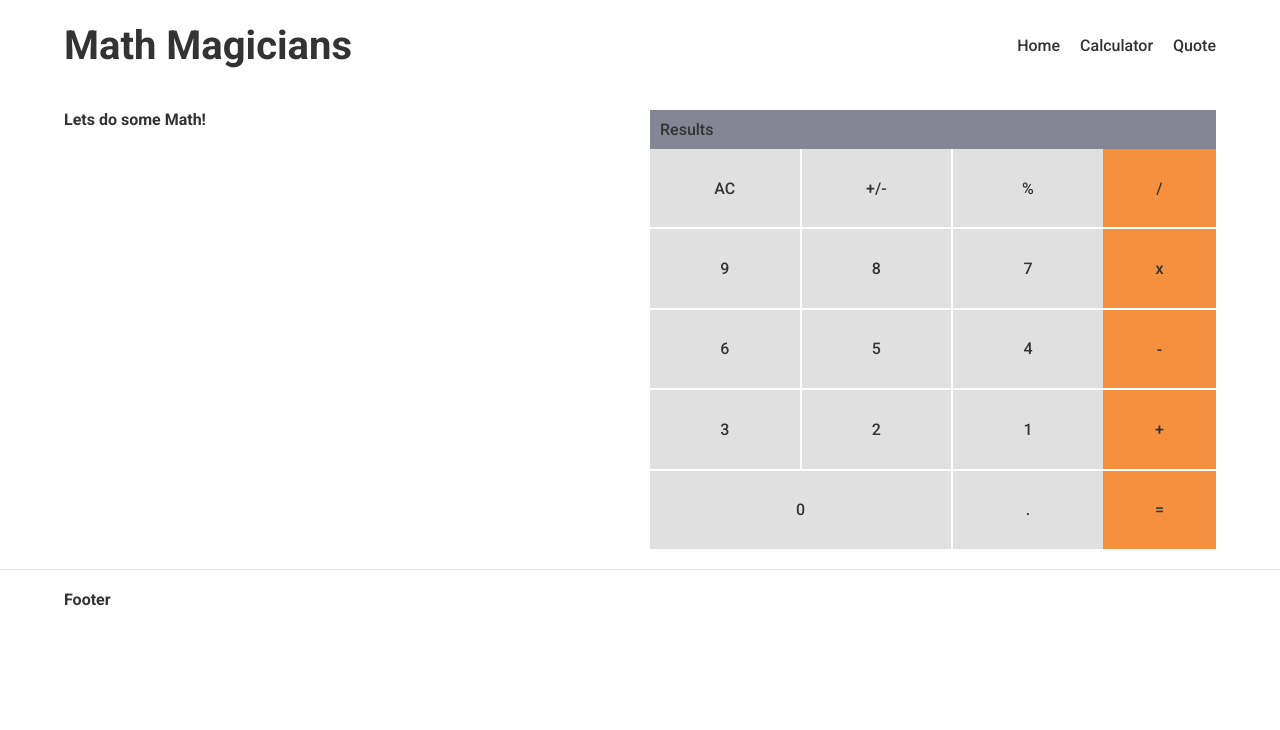
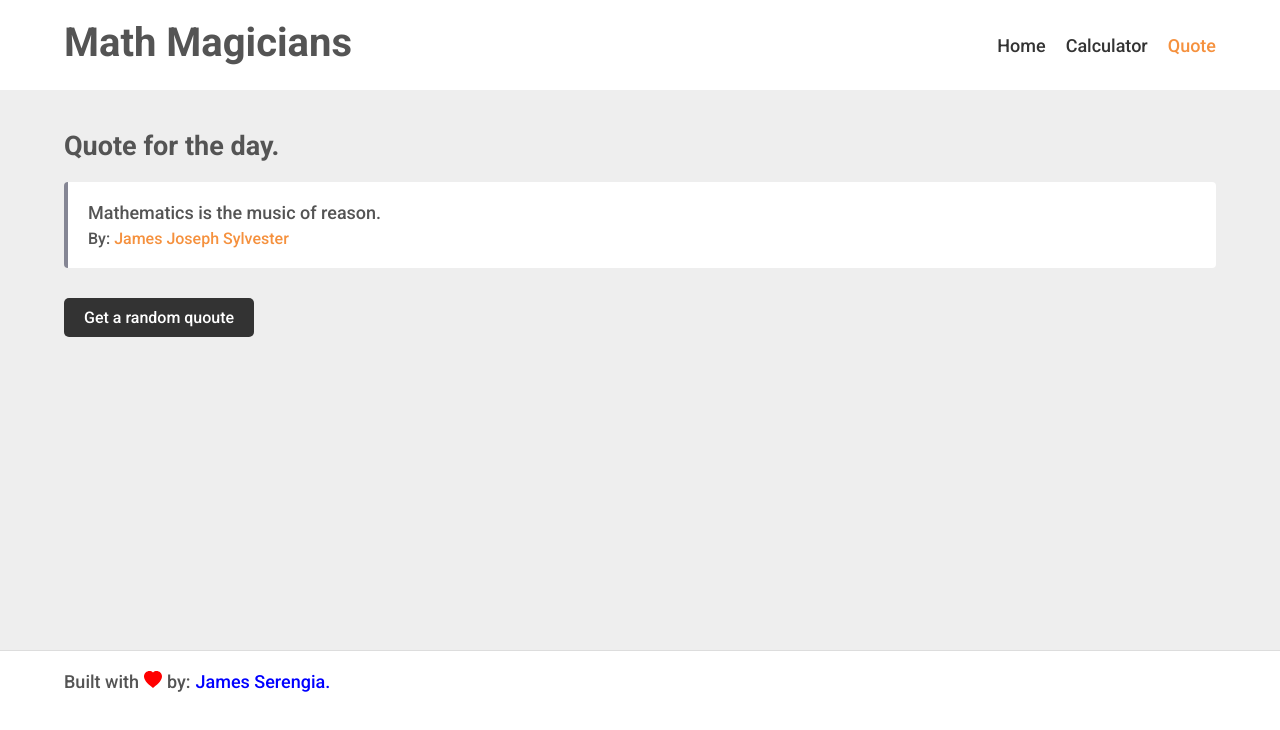
Before and after one commit to serengia/math-magician-project--react, a React (Create React App) app: page /quote in a window 1280 px wide. Shown: the top 730 px of the page. Built offline with nearby package versions, Linux system fonts and the light colour scheme.

Commit message:
Implemented routing and styling

```diff
--- a/package.json
+++ b/package.json
@@ -8,6 +8,8 @@
     "@testing-library/user-event": "^13.5.0",
     "react": "^18.2.0",
     "react-dom": "^18.2.0",
+    "react-icons": "^4.7.1",
+    "react-router-dom": "^6.8.1",
     "react-scripts": "5.0.1",
     "sass": "^1.58.1",
     "web-vitals": "^2.1.4"
--- a/src/App.js
+++ b/src/App.js
@@ -1,27 +1,21 @@
-import Calculator from "./components/Calculator";
+import { Route, Routes } from "react-router-dom";
+import Footer from "./components/Footer";
 import Header from "./components/Header";
+import CalculatorPage from "./pages/CalculatorPage";
+import HomePage from "./pages/HomePage";
+import QuotePage from "./pages/QuotePage";
 
 function App() {
   return (
-    <div className="App">
-      <header>
-        <Header />
-      </header>
-      <div className="main">
-        <div className="calculator-page row">
-          <div className="text-container">
-            <h4>Lets do some Math!</h4>
-          </div>
-          <Calculator />
-        </div>
-      </div>
-
-      <footer className="footer">
-        <div className="footer-container row">
-          <h4>Footer</h4>
-        </div>
-      </footer>
-    </div>
+    <>
+      <Header />
+      <Routes>
+        <Route path="/" element={<HomePage />} />
+        <Route path="/calculator" element={<CalculatorPage />} />
+        <Route path="/quote" element={<QuotePage />} />
+      </Routes>
+      <Footer />
+    </>
   );
 }
 
--- /dev/null
+++ b/src/components/Footer.js
@@ -0,0 +1,25 @@
+// eslint-disable-next-line import/no-extraneous-dependencies
+import { BsFillHeartFill } from "react-icons/bs";
+
+function Footer() {
+  return (
+    <footer className="footer">
+      <div className="footer-container row">
+        <p className="text">
+          Built with
+          <BsFillHeartFill className="heart-icon" />
+          by:
+          <a
+            href="https://github.com/serengia"
+            target="_blank"
+            rel="noreferrer"
+          >
+            James Serengia.
+          </a>
+        </p>
+      </div>
+    </footer>
+  );
+}
+
+export default Footer;
--- a/src/components/Header.js
+++ b/src/components/Header.js
@@ -1,17 +1,41 @@
 import React from "react";
+import { NavLink } from "react-router-dom";
 
 function Header() {
   return (
+    <header className="header">
       <div className="header-container row">
         <h1 className="header-title">Math Magicians</h1>
         <nav className="nav">
           <ul className="list">
-          <li className="list-item">Home</li>
-          <li className="list-item">Calculator</li>
-          <li className="list-item">Quote</li>
+            <li className="list-item">
+              <NavLink
+                className={(link) => (link.isActive ? "link active" : "link")}
+                to="/"
+              >
+                Home
+              </NavLink>
+            </li>
+            <li className="list-item">
+              <NavLink
+                className={(link) => (link.isActive ? "link active" : "link")}
+                to="/calculator"
+              >
+                Calculator
+              </NavLink>
+            </li>
+            <li className="list-item">
+              <NavLink
+                className={(link) => (link.isActive ? "link active" : "link")}
+                to="/quote"
+              >
+                Quote
+              </NavLink>
+            </li>
           </ul>
         </nav>
       </div>
+    </header>
   );
 }
 
--- /dev/null
+++ b/src/components/Quote.js
@@ -0,0 +1,18 @@
+import React from "react";
+
+function Quote({ quoteObj }) {
+  const { quote, by, bgColor } = quoteObj;
+  return (
+    <div
+      className="math-quote"
+      style={{ backgroundColor: bgColor ? bgColor : "#fff" }}
+    >
+      <p className="quote-text">{quote}</p>
+      <span className="by">
+        By: <span className="name">{by}</span>{" "}
+      </span>
+    </div>
+  );
+}
+
+export default Quote;
--- a/src/index.js
+++ b/src/index.js
@@ -1,13 +1,17 @@
 import React from "react";
 import ReactDOM from "react-dom/client";
+import { BrowserRouter } from "react-router-dom";
+
+import App from "./App";
 import "./index.scss";
-import App from "./App";
 import reportWebVitals from "./reportWebVitals";
 
 const root = ReactDOM.createRoot(document.getElementById("root"));
 root.render(
   <React.StrictMode>
-    <App />
+    <BrowserRouter>
+      <App />
+    </BrowserRouter>
   </React.StrictMode>
 );
 
--- a/src/index.scss
+++ b/src/index.scss
@@ -13,10 +13,20 @@ html {
 }
 
 body {
-  font-size: 1.6rem;
+  font-size: 1.8rem;
   font-family: "Roboto", sans-serif;
-  color: #333;
-  font-weight: 500;
+  color: #545454;
+  font-weight: 400;
+}
+
+h1,
+h2,
+h3 {
+  margin-bottom: 0.6rem;
+}
+
+p {
+  margin-bottom: 4px;
 }
 
 header {
@@ -34,6 +44,27 @@ header {
         display: flex;
         gap: 2rem;
         align-items: center;
+
+        .list-item {
+          .link {
+            text-decoration: none;
+            transition: all 0.2s;
+
+            &:link,
+            &:visited {
+              color: #333;
+            }
+
+            &:hover,
+            &:active {
+              color: #f5913e;
+            }
+
+            &.active {
+              color: #f5913e;
+            }
+          }
+        }
 
         @media (max-width: 550px) {
           gap: 1rem;
@@ -57,12 +88,23 @@ header {
   margin: 0 auto;
 }
 
-.calculator-page {
-  display: flex;
-  gap: 2rem;
+.page-home {
+  padding: 4rem 0;
+  min-height: 70vh;
 
-  .text-container {
-    flex: 1;
+  .home-container {
+    h2 {
+      border-bottom: #f5913e solid 2px;
+      padding-bottom: 0.5rem;
+      margin-bottom: 1rem;
+    }
+
+    p {
+      font-size: 2rem;
+      margin-bottom: 3rem;
+      font-weight: 400;
+    }
+  }
 }
 
 .calculator {
@@ -113,11 +155,101 @@ header {
     }
   }
 }
+
+.page-calculator {
+  padding: 4rem 0;
+  min-height: 70vh;
+
+  .calculator-page-container {
+    display: flex;
+    gap: 2rem;
+
+    .description-wrapper {
+      flex: 1;
+      display: flex;
+      flex-direction: column;
+      gap: 10rem;
+    }
+
+    .calculator {
+      flex: 1;
+    }
+  }
+}
+
+.page-quote {
+  padding: 4rem 0;
+  min-height: 70vh;
+  background-color: #eee;
+
+  .random-quote-btn {
+    cursor: pointer;
+    border: none;
+    background-color: #333;
+    color: #fff;
+    padding: 1rem 2rem;
+    border-radius: 5px;
+    font-family: inherit;
+    font-size: 1.6rem;
+    margin-top: 1rem;
+  }
+}
+
+.math-quote {
+  border-left: solid 4px #858694;
+  padding: 2rem;
+  border-radius: 4px;
+  margin: 2rem 0;
+
+  .by {
+    font-size: 1.6rem;
+
+    .name {
+      color: #f5913e;
+    }
+  }
 }
 
 .footer {
   border-top: 1px solid #ddd;
   padding-top: 2rem;
+
+  .text {
+    display: flex;
+    flex-wrap: wrap;
+    gap: 0.5rem;
+
+    .heart-icon {
+      color: red;
+    }
+  }
+
+  a {
+    &:link,
+    &:visited {
+      color: blue;
+      text-decoration: none;
+    }
+
+    &:hover,
+    &:active {
+      color: #f5913e;
+    }
+  }
+}
+
+@media (max-width: 800px) {
+  .page-calculator {
+    padding: 4rem 0;
+
+    .calculator-page-container {
+      flex-direction: column;
+
+      .description-wrapper {
+        gap: 1rem;
+      }
+    }
+  }
 }
 
 @media (max-width: 800px) {
--- /dev/null
+++ b/src/pages/CalculatorPage.js
@@ -0,0 +1,26 @@
+import React from "react";
+import Calculator from "../components/Calculator";
+import Quote from "../components/Quote";
+import quotes from "../quotes";
+
+const getQuote = () => quotes[Math.floor(Math.random() * quotes.length)];
+const randomQuote = getQuote();
+randomQuote.bgColor = "#eee";
+
+function CalculatorPage() {
+  return (
+    <main className="page-calculator">
+      <div className="row">
+        <div className="calculator-page-container">
+          <div className="description-wrapper">
+            <h2>Let&apos;s do some math!</h2>
+            <Quote quoteObj={randomQuote} />
+          </div>
+          <Calculator />
+        </div>
+      </div>
+    </main>
+  );
+}
+
+export default CalculatorPage;
--- /dev/null
+++ b/src/pages/HomePage.js
@@ -0,0 +1,29 @@
+import React from "react";
+
+function HomePage() {
+  return (
+    <main className="page-home">
+      <div className="row">
+        <div className="home-container">
+          <h2>Welcome to our world!</h2>
+          <p>
+            Mathematics is a fascinating and complex subject that has inspired
+            countless quotes over the years. From famous mathematicians to
+            philosophers, writers, and even musicians, many have recognized the
+            beauty and importance of mathematics.
+          </p>
+          <p>
+            One well-known quote about mathematics comes from the famous
+            physicist Albert Einstein, who once said, &ldquo;Pure mathematics
+            is, in its way, the poetry of logical ideas.&rdquo; This quote
+            captures the essence of mathematics as a creative and abstract
+            pursuit, which involves using logic and reasoning to develop new
+            insights and ideas.
+          </p>
+        </div>
+      </div>
+    </main>
+  );
+}
+
+export default HomePage;
--- /dev/null
+++ b/src/pages/QuotePage.js
@@ -0,0 +1,33 @@
+import React, { useState } from "react";
+import Quote from "../components/Quote";
+import quotes from "../quotes";
+
+const getQuote = () => quotes[Math.floor(Math.random() * quotes.length)];
+
+function QuotePage() {
+  const [quoteObj, setQuote] = useState(getQuote());
+
+  const randomQuoteHandler = () => {
+    setQuote(getQuote());
+  };
+
+  return (
+    <main className="page-quote">
+      <div className="row">
+        <div className="quote-page-container">
+          <h2>Quote for the day.</h2>
+          <Quote quoteObj={quoteObj} />
+        </div>
+        <button
+          type="button"
+          className="random-quote-btn"
+          onClick={randomQuoteHandler}
+        >
+          Get a random quoute
+        </button>
+      </div>
+    </main>
+  );
+}
+
+export default QuotePage;
--- /dev/null
+++ b/src/quotes.js
@@ -0,0 +1,115 @@
+const quotes = [
+  {
+    quote: "God forever geometrizes.",
+    by: "Plato",
+  },
+  {
+    quote: "Wherever there is number, there is beauty.",
+    by: "Proclus",
+  },
+  {
+    quote: "The book of nature is written in the language of mathematics.",
+    by: "Galileo",
+  },
+  {
+    quote: "Mathematics is the Queen of the Sciences.",
+    by: "Carl Friedrich Gauss",
+  },
+  {
+    quote:
+      "But of all the sciences cultivated by mankind, none are more useful than mathematics, to call forth a spirit of enterprise and enquiry.",
+    by: "Consider Sterry",
+  },
+  {
+    quote:
+      "The mathematician does not study pure mathematics because it is useful, he studies it because he delights in it and he delights in it because it is beautiful.",
+    by: "Henri Poincare",
+  },
+  {
+    quote: "Pure mathematics is, in its way, the poetry of logical ideas.",
+    by: "Albert Einstein",
+  },
+  {
+    quote:
+      "How can it be that mathematics, a product of human thought in dependent of experience, is so admirably adapted to the objects of reality?",
+    by: "Albert Einstein",
+  },
+  {
+    quote:
+      "All mathematicians share ... a sense of amazement over the infinite depth and the mysterious beauty and usefulness of mathematics.",
+    by: "Martin Gardner",
+  },
+  {
+    quote: "Out of Nothing, I have created a strange new universe.",
+    by: "Janos Bolyai",
+  },
+  {
+    quote:
+      "Mathematics, rightly viewed, possesses not only truth, but supreme beauty.",
+    by: "Bertrand Russell",
+  },
+  {
+    quote:
+      "Mathematics takes us still further from what is human, into the region of absolute necessity, to which not only the actual world, but every possible world, must conform.",
+    by: "Bertrand Russell",
+  },
+  {
+    quote:
+      "Math is the subject in which we never know what we are talking about, nor whether what we are saying is true.",
+    by: "Bertrand Russell",
+  },
+  {
+    quote: "Mathematics is the door and key to the sciences.",
+    by: "Roger Bacon",
+  },
+  {
+    quote: "Mathematics is the language with which God wrote the universe.",
+    by: "Galileo",
+  },
+  {
+    quote: "Mathematics is not only real, but it is the only reality.",
+    by: "Martin Gardner",
+  },
+  {
+    quote:
+      "Mathematics is a more powerful instrument of knowledge than any other that has been bequeathed to us by human agency.",
+    by: "Descartes",
+  },
+  {
+    quote:
+      "Without mathematics, there’s nothing you can do. Everything around you is mathematics. Everything around you is numbers.",
+    by: "Shakuntala Devi",
+  },
+  {
+    quote: "The only way to learn mathematics is to do mathematics.",
+    by: "Paul Halmos",
+  },
+  {
+    quote: "Mathematics is the music of reason.",
+    by: "James Joseph Sylvester",
+  },
+  {
+    quote: "Go down deep enough into anything and you will find mathematics.",
+    by: "Dean Schlicter",
+  },
+  {
+    quote: "Mathematics is the gate and key to science.",
+    by: "Roger Bacon",
+  },
+  {
+    quote:
+      "If you stop at general math, then you will only make general money.",
+    by: "Snoop Dogg",
+  },
+  {
+    quote:
+      "Mathematics is the most beautiful and most powerful creation of the human spirit.",
+    by: "Stefan Banach",
+  },
+  {
+    quote: "Math is the source code of reality.",
+    by: "Anonymous",
+  },
+];
+
+export default quotes;
```
Also changed, not shown: .eslintrc.json, 2 other files (tests, documents, lock files or other folders). Lines whose indentation alone changed are shown as unchanged.
